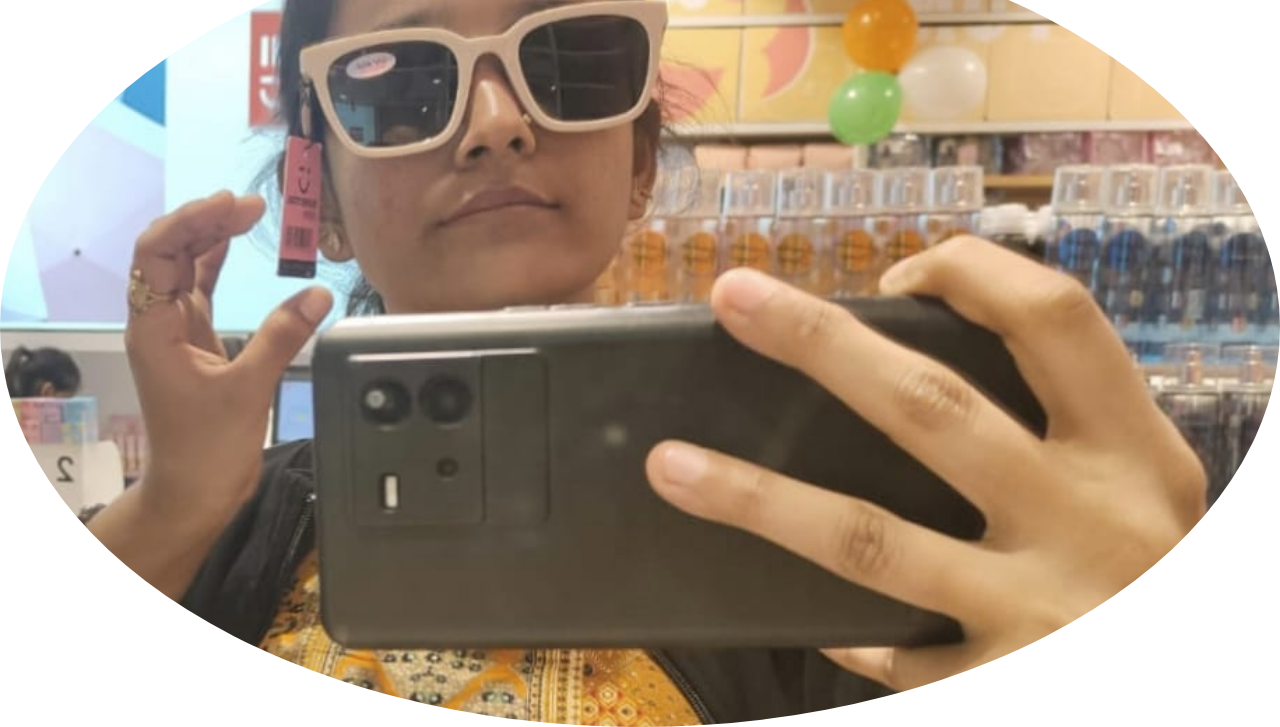
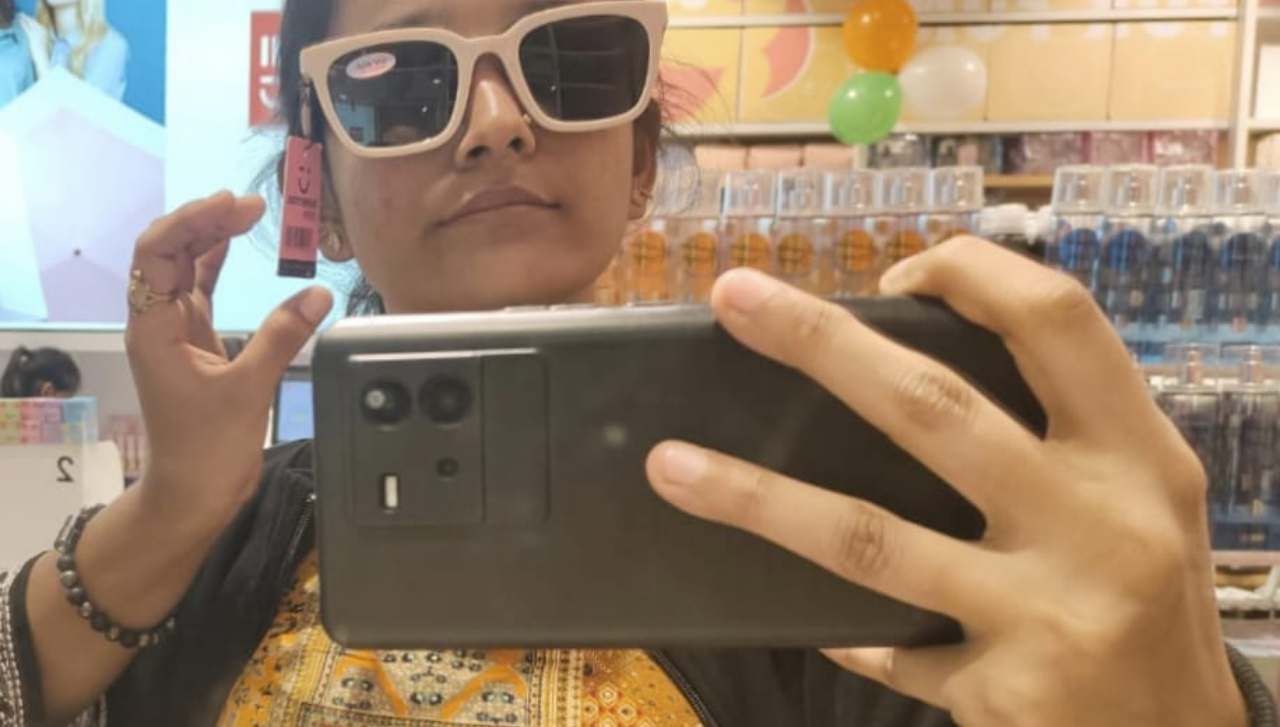
Before and after one commit to ushnasaniya/ushnasaniya.github.io, a plain HTML site: page index.html in a window 1280 px wide. Shown: the part 73-800 px from the top of the page. Drawn offline with Linux system fonts and the light colour scheme.

Commit message:
Update styles.css

```diff
--- a/styles.css
+++ b/styles.css
@@ -10,10 +10,5 @@ html, body {
     left: 0; /* Align to the left */
     width: 100vw; /* Full viewport width */
     height: 100vh; /* Full viewport height */
-    object-fit: cover; /* Cover the area while maintaining aspect ratio */
-    border-radius: 50%; /* Ensure it remains circular */
-    /* Ensure the image is centered if there's any overflow */
-    transform: translate(-50%, -50%);
-    left: 50%;
-    top: 50%;
+    object-fit: cover; /* Scale the image to cover the viewport */
 }
```
